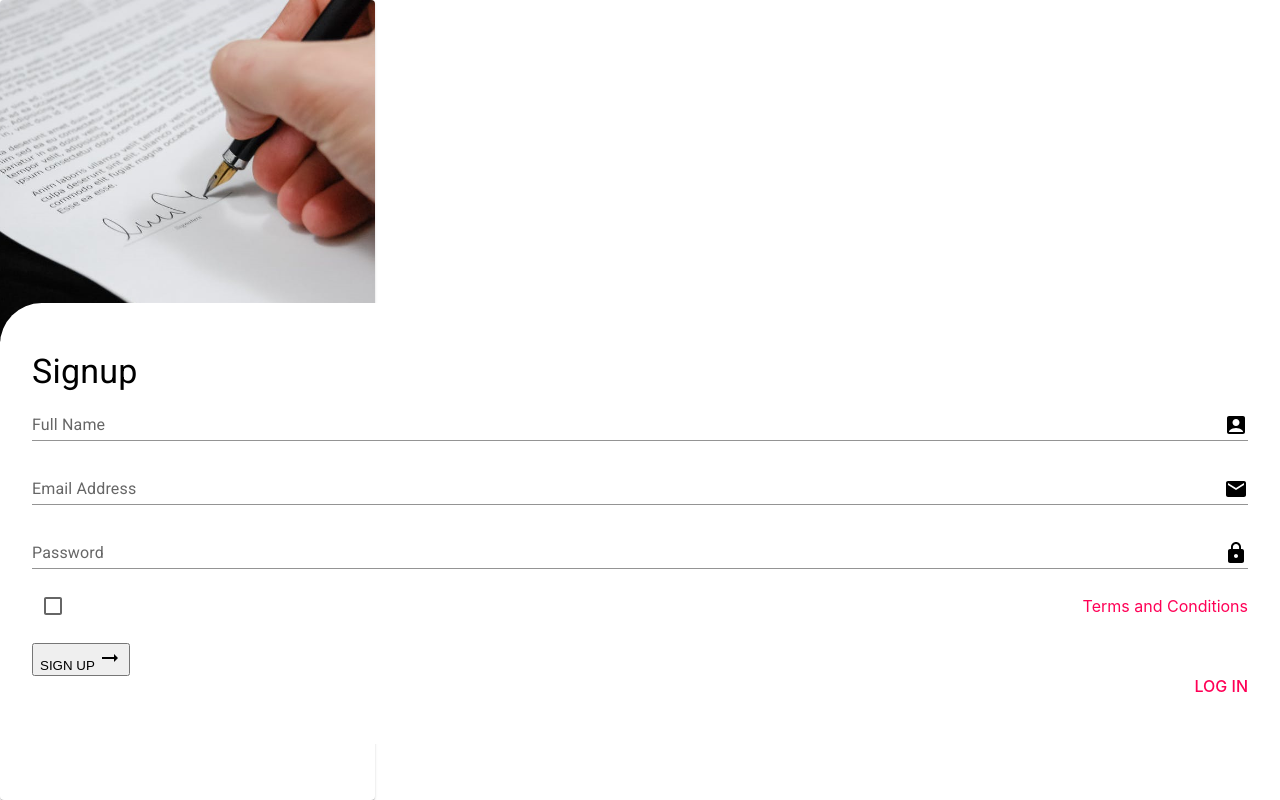
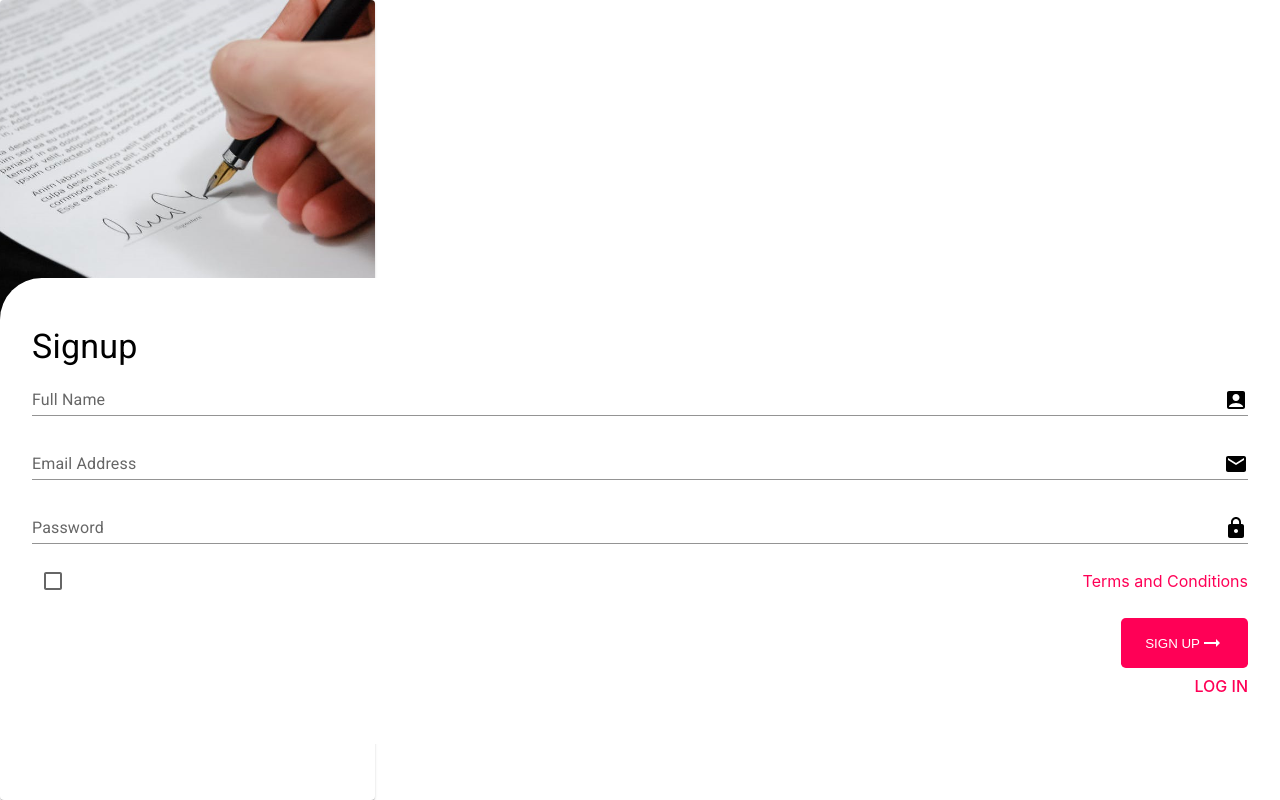
Before and after one commit to John-MBDP/phoenix, a Next.js app: page /signup in a window 1280 px wide. Built offline with nearby package versions, Linux system fonts and the light colour scheme.

Commit message:
use button styling

```diff
--- a/components/Button/index.module.css
+++ b/components/Button/index.module.css
@@ -1,4 +1,4 @@
-/* .button {
+.button {
   color: white;
   background-color: #ff0056;
   border: none;
@@ -19,4 +19,4 @@
 .container {
   display: flex;
   justify-content: flex-end;
-} */
+}
```
